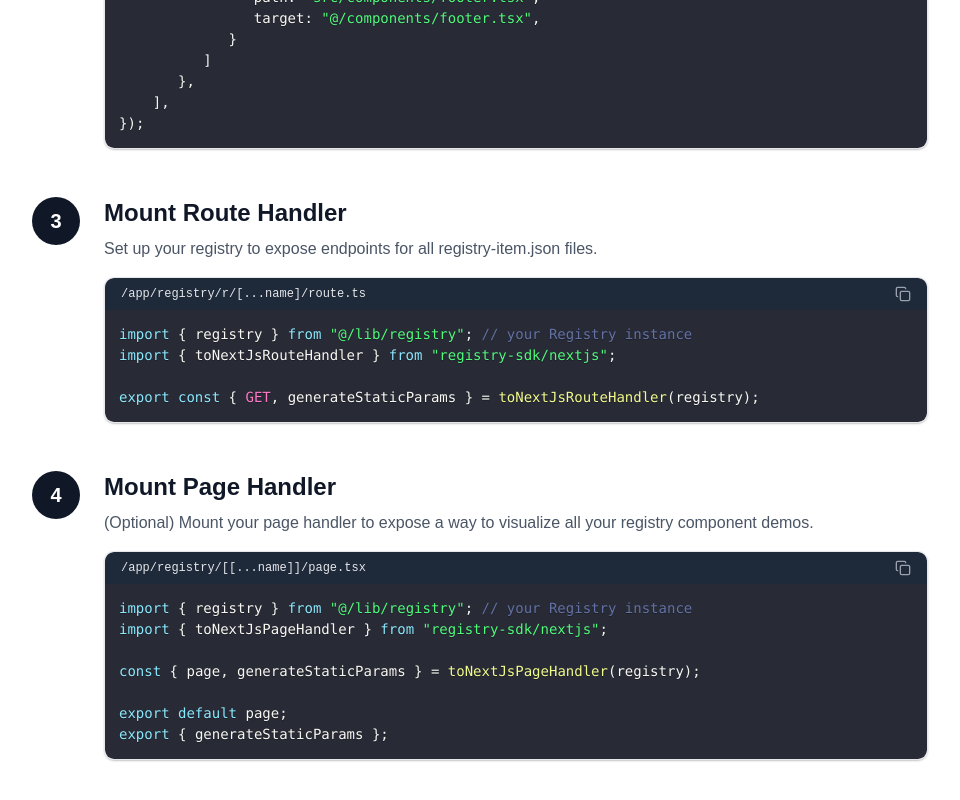
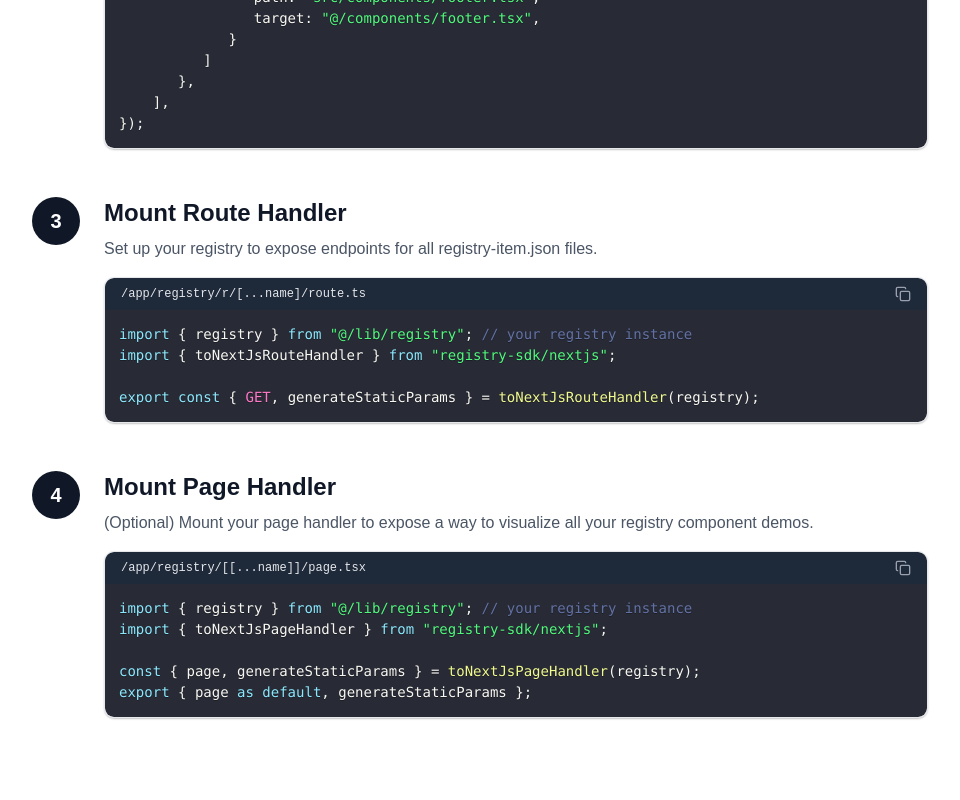
Before and after one commit to willsather/registry-sdk, a Next.js app in the folder apps/web/: page / in a window 1280 px wide. Shown: the part 1079-1879 px from the top of the page, without its empty margins (160-1120 px from the left). Built offline with nearby package versions, Linux system fonts and the light colour scheme.

Commit message:
chore: remove one line from page handler

```diff
--- a/apps/web/src/app/page.tsx
+++ b/apps/web/src/app/page.tsx
@@ -72,7 +72,7 @@ export const registry = buildRegistry({
         >
           <CodeBlock
             title="/app/registry/r/[...name]/route.ts"
-            code={`import { registry } from "@/lib/registry"; // your Registry instance
+            code={`import { registry } from "@/lib/registry"; // your registry instance
 import { toNextJsRouteHandler } from "registry-sdk/nextjs";
 
 export const { GET, generateStaticParams } = toNextJsRouteHandler(registry);
@@ -87,13 +87,11 @@ export const { GET, generateStaticParams } = toNextJsRouteHandler(registry);
         >
           <CodeBlock
             title="/app/registry/[[...name]]/page.tsx"
-            code={`import { registry } from "@/lib/registry"; // your Registry instance
+            code={`import { registry } from "@/lib/registry"; // your registry instance
 import { toNextJsPageHandler } from "registry-sdk/nextjs";
 
 const { page, generateStaticParams } = toNextJsPageHandler(registry);
-
-export default page;
-export { generateStaticParams };`}
+export { page as default, generateStaticParams };`}
           />
         </Step>
       </div>
--- a/apps/web/src/app/registry/[[...name]]/page.tsx
+++ b/apps/web/src/app/registry/[[...name]]/page.tsx
@@ -2,6 +2,4 @@ import { registry } from "@/lib/registry";
 import { toNextJsPageHandler } from "registry-sdk/nextjs";
 
 const { page, generateStaticParams } = toNextJsPageHandler(registry);
-
-export default page;
-export { generateStaticParams };
+export { page as default, generateStaticParams };
```
Also changed, not shown: 1 other file (tests, documents, lock files or other folders).
